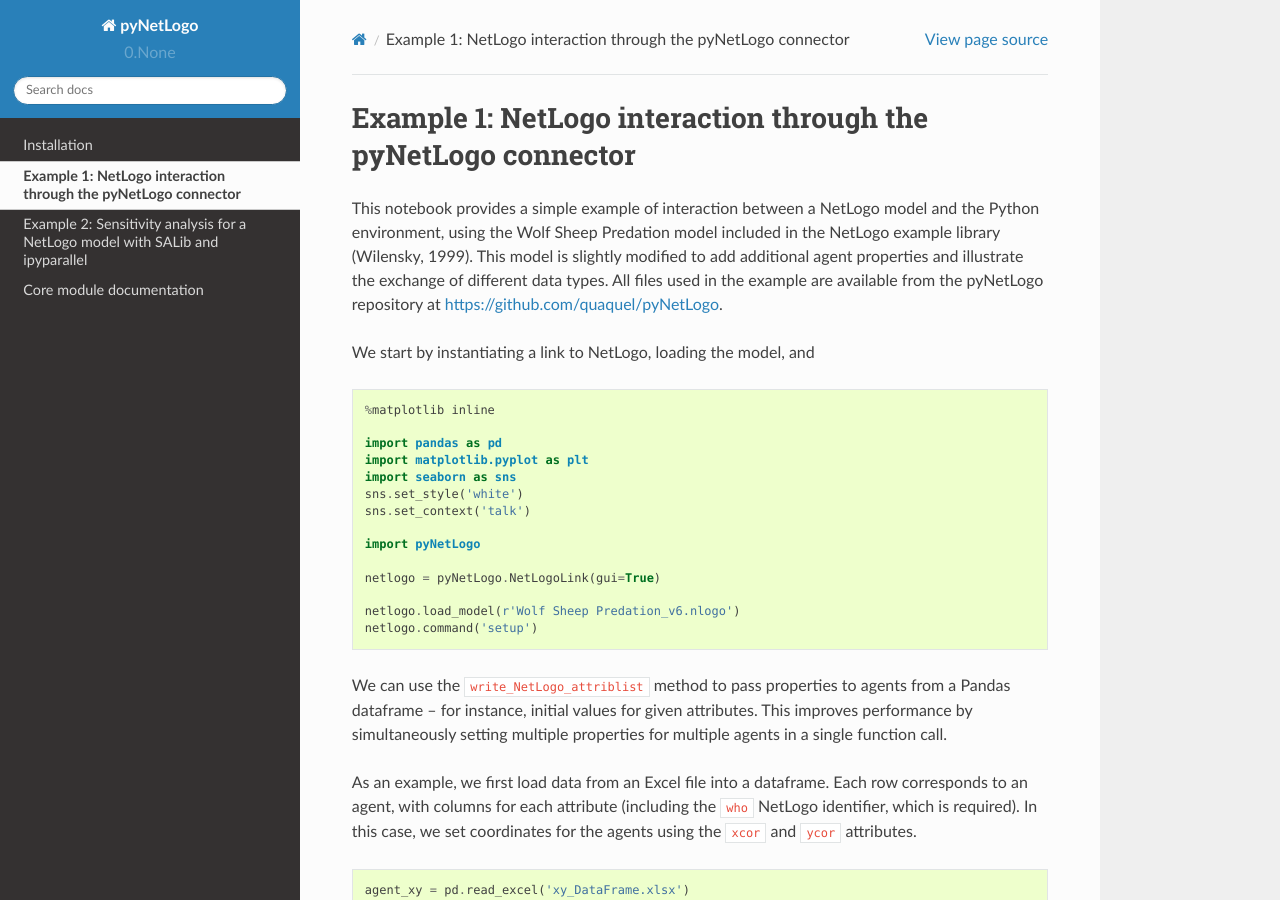
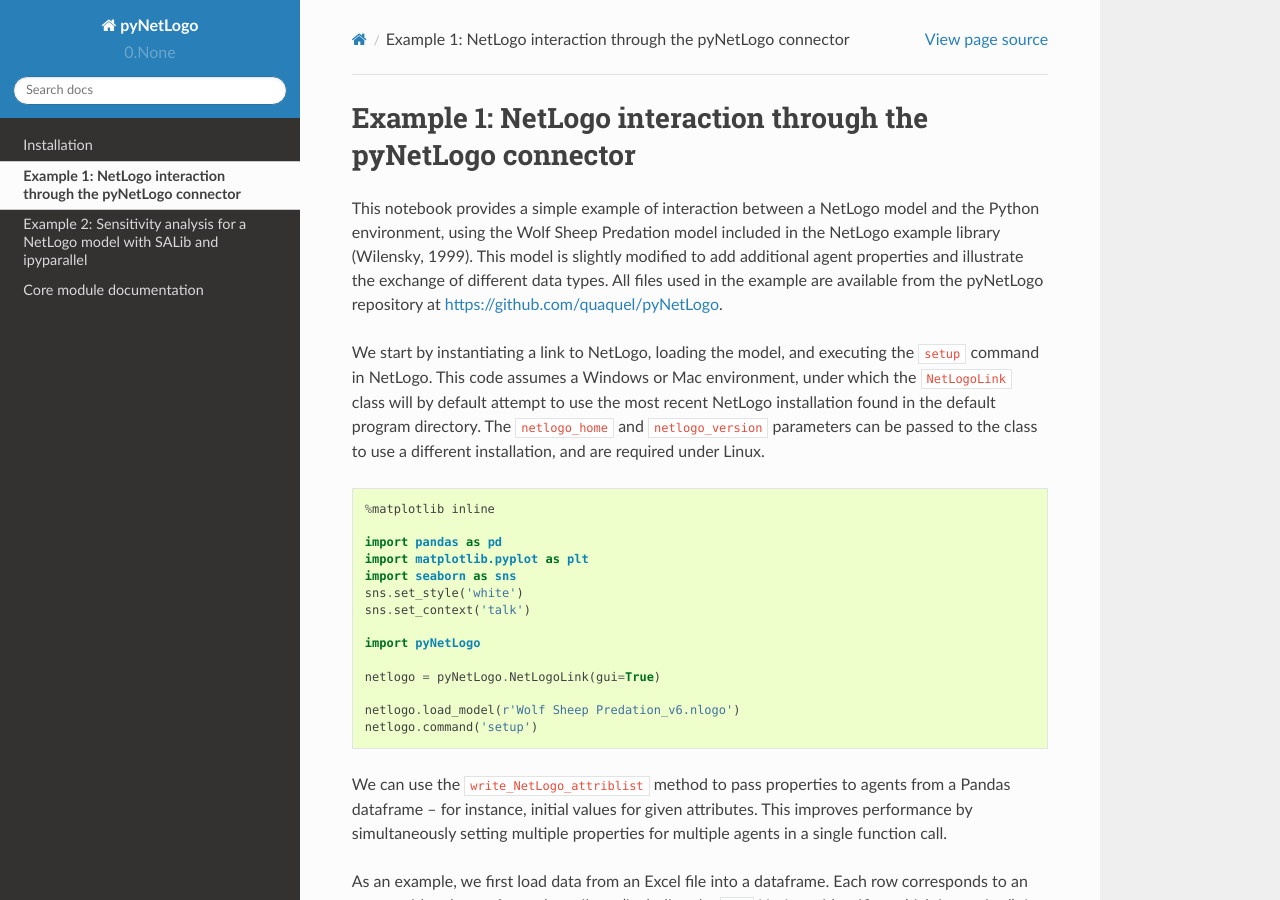
Before and after one commit to quaquel/pyNetLogo, a Sphinx documentation site: the page built from docs/source/example1.rst, in a window 1280 px wide and 900 px high. Built offline with Sphinx 7.4.7 and the Read the Docs theme 2.0.0, drawn with Linux system fonts in a browser that asks for light colours.

Commit message:
Doc tweak for Linux

```diff
--- a/docs/source/example1.rst
+++ b/docs/source/example1.rst
@@ -11,6 +11,7 @@
 https://github.com/quaquel/pyNetLogo.
 
 We start by instantiating a link to NetLogo, loading the model, and
+executing the ``setup`` command in NetLogo. This code assumes a Windows or Mac environment, under which the ``NetLogoLink`` class will by default attempt to use the most recent NetLogo installation found in the default program directory. The  ``netlogo_home`` and ``netlogo_version`` parameters can be passed to the class to use a different installation, and are required under Linux.
 
 .. code:: python3
 
```
